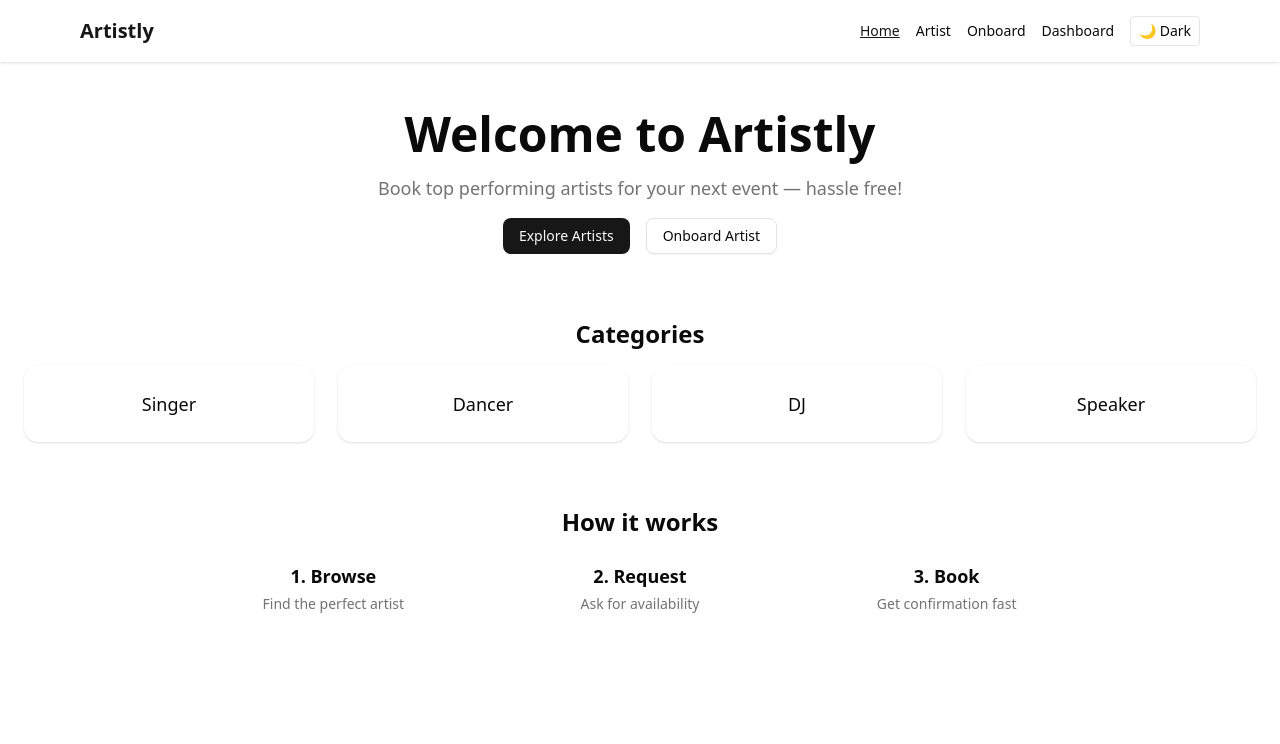
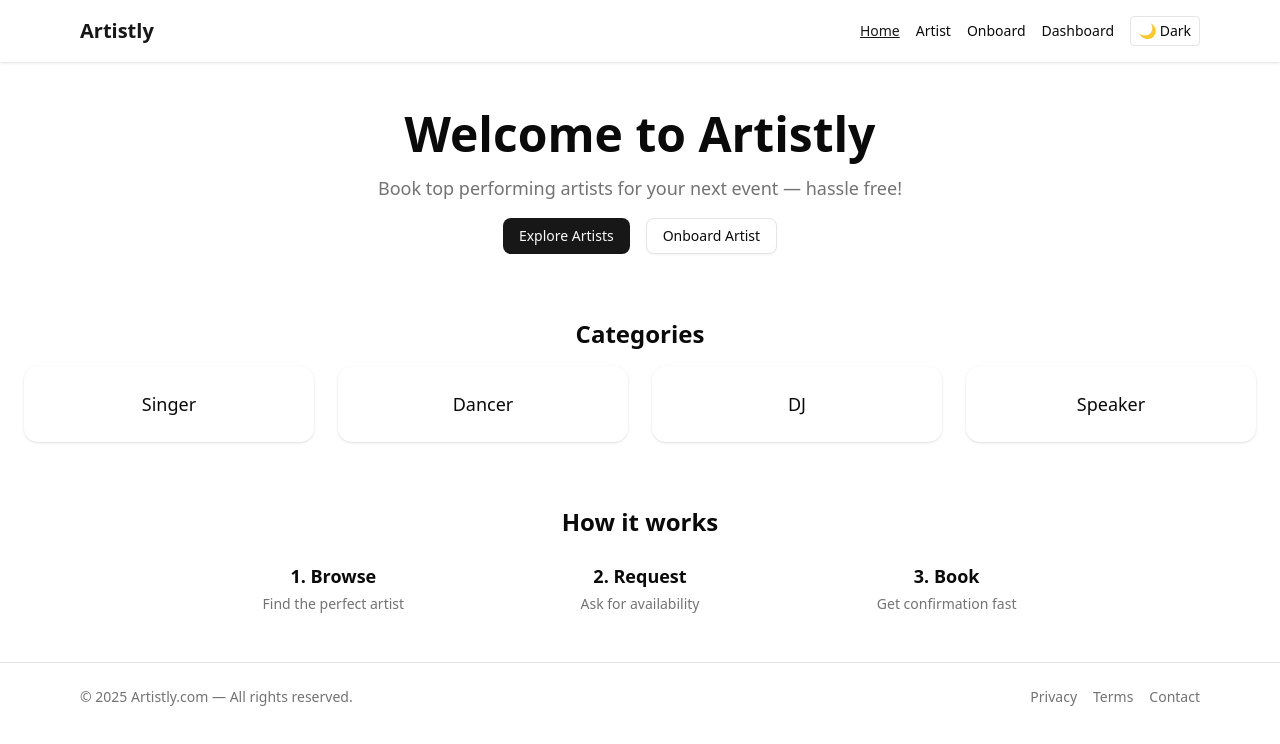
Before and after one commit to Tanujeet/Artistly, a Next.js app: page / in a window 1280 px wide. Shown: the top 744 px of the page. Built offline with nearby package versions, Linux system fonts and the light colour scheme.

Commit message:
Added:changes in darkmode

```diff
--- a/app/layout.tsx
+++ b/app/layout.tsx
@@ -3,6 +3,7 @@ import { Geist, Geist_Mono } from "next/font/google";
 import "./globals.css";
 import Header from "@/components/Header";
 import ThemeProvider from "@/components/ThemeProvider";
+import Footer from "@/components/Footer";
 
 const geistSans = Geist({
   variable: "--font-geist-sans",
@@ -32,6 +33,7 @@ export default function RootLayout({
         <ThemeProvider>
           <Header />
           <main>{children}</main>
+          <Footer />
         </ThemeProvider>
       </body>
     </html>
--- a/components/Footer.tsx
+++ b/components/Footer.tsx
@@ -0,0 +1,25 @@
+const Footer = () => {
+  return (
+    <footer className="border-t border-border bg-background text-muted-foreground py-6">
+      <div className="max-w-6xl mx-auto px-4 flex flex-col sm:flex-row justify-between items-center gap-4 text-sm">
+        <p>© {new Date().getFullYear()} Artistly.com — All rights reserved.</p>
+        <div className="flex gap-4">
+          <a href="#" className="hover:text-primary transition">
+            Privacy
+          </a>
+          <a href="#" className="hover:text-primary transition">
+            Terms
+          </a>
+          <a
+            href="mailto:support@artistly.com"
+            className="hover:text-primary transition"
+          >
+            Contact
+          </a>
+        </div>
+      </div>
+    </footer>
+  );
+};
+
+export default Footer;
```
